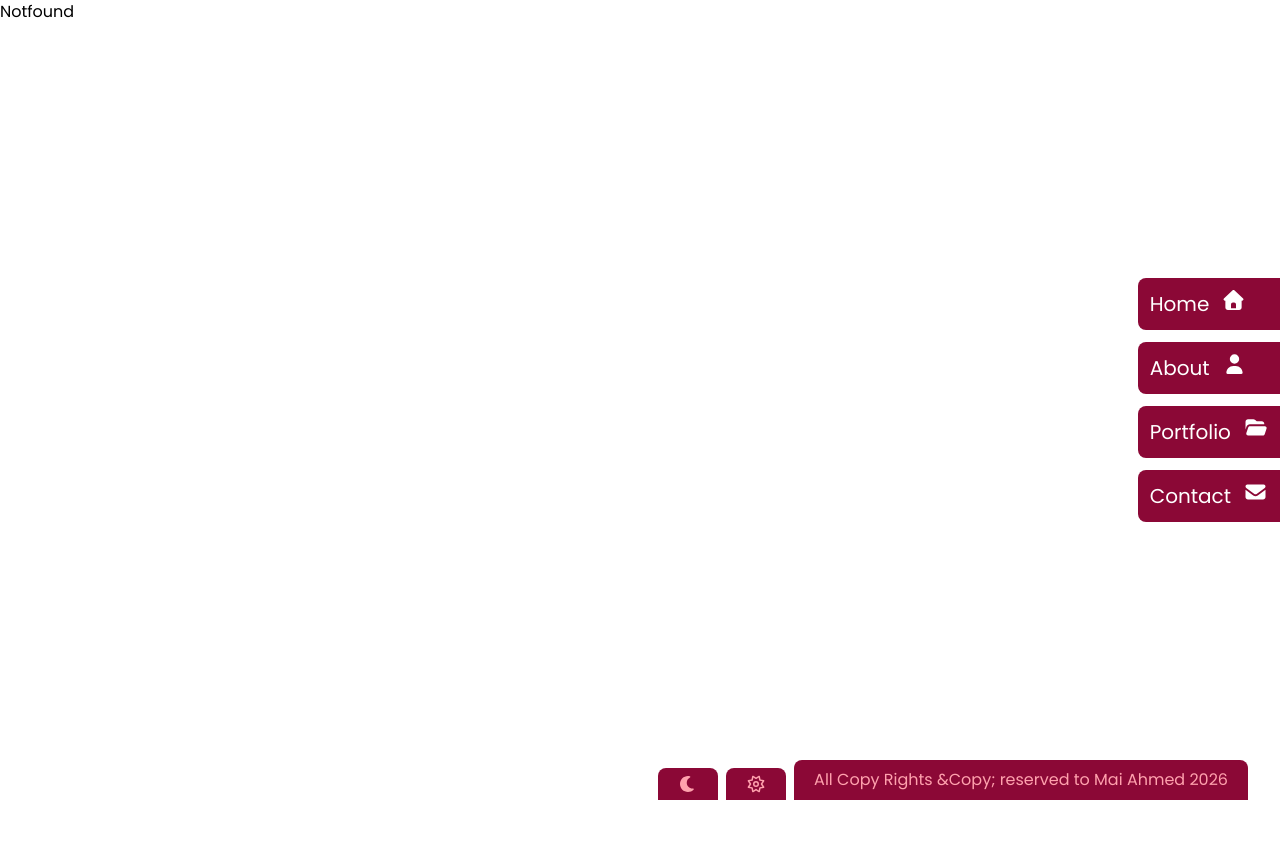
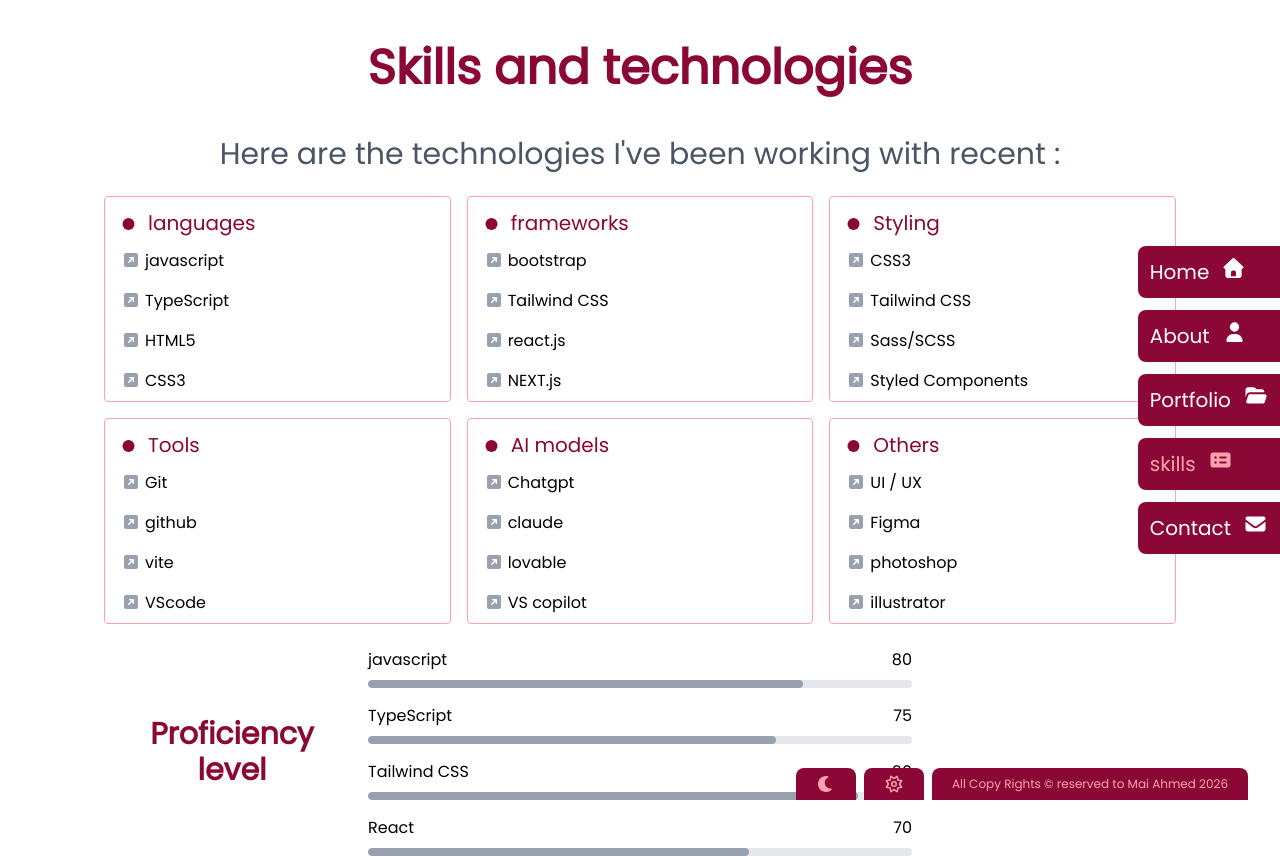
Before and after one commit to maioia/portfolio1, a React (Vite) app: page /skills in a window 1280 px wide. Before the commit the page ends 800 px from the top, so only its background shows below. Built offline with nearby package versions, Linux system fonts and the light colour scheme.

Commit message:
add skills page

```diff
--- a/src/App.jsx
+++ b/src/App.jsx
@@ -5,6 +5,7 @@
 import Contact from "./pages/Contact/Contact";
 import AppLayout from "./Components/AppLayout/AppLayout";
 import NotFound from "./pages/NotFound/NotFound";
+import MySkills from "./pages/MySkills/MySkills";
 function App() {
   const router = createBrowserRouter([
     {
@@ -22,6 +23,10 @@
         {
           path: "portfolio",
           element: <Portfolio />,
+        },
+        {
+          path: "skills",
+          element: <MySkills />,
         },
         {
           path: "contact",
--- a/src/Components/Footer/Footer.jsx
+++ b/src/Components/Footer/Footer.jsx
@@ -7,15 +7,15 @@
       <main className="container flex justify-end items-end gap-x-2 fixed inset-y-0 right-0 ">
         <FontAwesomeIcon
           icon={faMoon}
-          className="lg:text-md px-5 py-2 rounded-t-lg bg-rose-900 text-rose-300"
+          className="lg:text-md px-2 lg:px-5 py-1 lg:py-2 rounded-t-lg bg-rose-900 text-rose-300"
         />
         <FontAwesomeIcon
           icon={faSun}
-          className="lg:text-md px-5 py-2 rounded-t-lg bg-rose-900 text-rose-300"
+          className="lg:text-md px-2 lg:px-5 py-1 lg:py-2 rounded-t-lg bg-rose-900 text-rose-300"
         />
 
-        <span className="lg:text-md px-5 py-2 rounded-t-lg bg-rose-900 text-rose-300">
-          All Copy Rights &Copy; reserved to Mai Ahmed 2026
+        <span className="lg:text-md text-xs px-2 lg:px-5 py-1 lg:py-2 rounded-t-lg bg-rose-900 text-rose-300">
+          All Copy Rights &copy; reserved to Mai Ahmed 2026
         </span>
       </main>
     </>
--- a/src/Components/Navbar/Navbar.jsx
+++ b/src/Components/Navbar/Navbar.jsx
@@ -4,10 +4,10 @@
   faEnvelope,
   faFolderOpen,
   faHouse,
+  faRectangleList,
   faUser,
 } from "@fortawesome/free-solid-svg-icons";
 import { FontAwesomeIcon } from "@fortawesome/react-fontawesome";
-import React from "react";
 import { NavLink } from "react-router";
 
 export default function Navbar() {
@@ -83,8 +83,21 @@
                   } flex gap-3 hover:text-rose-300 transition-colors duration-200`;
                 }}
               >
-                <span>Portfolio</span>
+                <span className="">Portfolio</span>
                 <FontAwesomeIcon icon={faFolderOpen} />
+              </NavLink>
+            </li>
+            <li className="w-full rounded-s-lg h-1/2 bg-rose-900 p-3 text-white">
+              <NavLink
+                to={`skills`}
+                className={({ isActive }) => {
+                  return `${
+                    isActive ? "text-rose-300" : ""
+                  } flex gap-3 hover:text-rose-300 transition-colors duration-200`;
+                }}
+              >
+                <span>skills</span>
+                <FontAwesomeIcon icon={faRectangleList} />
               </NavLink>
             </li>
             <li className="w-full rounded-s-lg h-1/2 bg-rose-900 p-3 text-white">
--- /dev/null
+++ b/src/Components/ProgressBar/ProgressBar.jsx
@@ -0,0 +1,27 @@
+import { levels } from "../../Data.jsx";
+export default function ProgressBar() {
+  return (
+    <>
+      {levels.map(({ skillName, level }) => {
+        return (
+          <li key={skillName} className="">
+            <div className="space-y-2">
+              <div className="flex items-center justify-between">
+                <span className=" font-medium">{skillName}</span>
+                <span className="font-medium text-start font-bold">
+                  {level}
+                </span>
+              </div>
+              <div className="w-full bg-gray-200 rounded-full h-2 overflow-hidden">
+                <div
+                  className="bg-gray-400 h-2 rounded-full"
+                  style={{ width: `${level}%` }}
+                ></div>
+              </div>
+            </div>
+          </li>
+        );
+      })}
+    </>
+  );
+}
--- /dev/null
+++ b/src/Components/SkillCard/SkillCard.jsx
@@ -0,0 +1,60 @@
+import {
+  faCircle,
+  faSquareArrowUpRight,
+} from "@fortawesome/free-solid-svg-icons";
+import { skills } from "../../Data";
+import { FontAwesomeIcon } from "@fortawesome/react-fontawesome";
+export default function SkillCard() {
+  return (
+    <>
+      {skills.map(({ title, skill1, skill2, skill3, skill4 }, index) => {
+        return (
+          <li className="px-4 border-rose-300 border rounded m-2" key={index}>
+            <FontAwesomeIcon
+              icon={faCircle}
+              size="xs"
+              className="text-rose-900"
+            />
+            <span className="text-xl p-3 text-rose-900">{title}</span>
+            <ul className="*:pb-2 space-y-2">
+              <li className="">
+                <FontAwesomeIcon
+                  icon={faSquareArrowUpRight}
+                  className="me-1 text-gray-400"
+                />
+                {skill1}
+              </li>
+              <li>
+                <span>
+                  <FontAwesomeIcon
+                    icon={faSquareArrowUpRight}
+                    className="me-1 text-gray-400"
+                  />
+                  {skill2}
+                </span>
+              </li>
+              <li>
+                <span>
+                  <FontAwesomeIcon
+                    icon={faSquareArrowUpRight}
+                    className="me-1 text-gray-400"
+                  />
+                  {skill3}
+                </span>
+              </li>
+              <li>
+                <span>
+                  <FontAwesomeIcon
+                    icon={faSquareArrowUpRight}
+                    className="me-1 text-gray-400"
+                  />
+                  {skill4}
+                </span>
+              </li>
+            </ul>
+          </li>
+        );
+      })}
+    </>
+  );
+}
--- a/src/Data.jsx
+++ b/src/Data.jsx
@@ -50,52 +50,52 @@
 
 export const skills = [
   {
-    id: 1,
-    img: "img1",
-    title: "HTML",
-    level: "Advanced",
-    category: "category",
+    title: "languages",
+    skill1: "javascript",
+    skill2: "TypeScript",
+    skill3: "HTML5",
+    skill4: "CSS3",
   },
   {
-    id: 2,
-    img: "img1",
-    title: "HTML",
-    level: "Advanced",
-    category: "category",
+    title: "frameworks",
+    skill1: "bootstrap",
+    skill2: "Tailwind CSS",
+    skill3: "react.js",
+    skill4: "NEXT.js",
   },
   {
-    id: 3,
-    img: "img1",
-    title: "HTML",
-    level: "Advanced",
-    category: "category",
+    title: "Styling",
+    skill1: "CSS3",
+    skill2: "Tailwind CSS",
+    skill3: "Sass/SCSS",
+    skill4: "Styled Components",
   },
   {
-    id: 4,
-    img: "img1",
-    title: "HTML",
-    level: "Advanced",
-    category: "category",
+    title: "Tools",
+    skill1: "Git",
+    skill2: "github",
+    skill3: "vite",
+    skill4: "VScode",
   },
   {
-    id: 5,
-    img: "img1",
-    title: "HTML",
-    level: "Advanced",
-    category: "category",
+    title: "AI models",
+    skill1: "Chatgpt",
+    skill2: "claude",
+    skill3: "lovable",
+    skill4: "VS copilot",
   },
   {
-    id: 6,
-    img: "img1",
-    title: "HTML",
-    level: "Advanced",
-    category: "category",
-  },
-  {
-    id: 7,
-    img: "img1",
-    title: "HTML",
-    level: "Advanced",
-    category: "category",
+    title: "Others",
+    skill1: "UI / UX ",
+    skill2: "Figma",
+    skill3: "photoshop",
+    skill4: "illustrator",
   },
 ];
+
+export const levels = [
+  { skillName: "javascript", level: 80 },
+  { skillName: "TypeScript", level: 75 },
+  { skillName: "Tailwind CSS", level: 90 },
+  { skillName: "React", level: 70 },
+];
--- a/src/index.css
+++ b/src/index.css
@@ -14,7 +14,7 @@
 }
 
 @utility container {
-  @apply mx-auto px-4 sm:px-6 lg:px-8 max-w-6xl min-h-screen flex items-center;
+  @apply mx-auto px-4 sm:px-6 lg:px-8 max-w-6xl min-h-screen items-center;
 }
 
 @layer component {
@@ -25,4 +25,11 @@
   .form-control {
     @apply px-3 py-2 rounded-md border border-red-500;
   }
+
+  .head-style {
+    @apply text-center my-5 lg:text-5xl p-6 font-extrabold;
+  }
+  .sub-head-style {
+    @apply text-gray-600 text-3xl;
+  }
 }
--- a/src/pages/About/About.jsx
+++ b/src/pages/About/About.jsx
@@ -9,13 +9,13 @@
   return (
     <>
       <main className="container">
-        <section className="">
-          <h2 className="section-title text-center my-5 lg:text-5xl p-6 font-extrabold">
+        <section className="about">
+          <h2 className="section-title head-style">
             About <span className="text-rose-900">Me</span>
           </h2>
           <div className="grid grid-cols-2">
             <div className="">
-              <h3 className="p-4 text-rose-900 text-2xl">personal infos</h3>
+              <h3 className="p-4 text-rose-900 text-3xl">personal infos</h3>
               <ul className="">
                 <PersonalInfo />
               </ul>
--- a/src/pages/Home/Home.jsx
+++ b/src/pages/Home/Home.jsx
@@ -20,14 +20,14 @@
             </h1>
             <div className="space-y-5">
               <p className="heading-description lg:text-3xl font-semibold">
-                frontEnd React.js developer 👩‍💻
+                I build things for the web. 👩‍💻
               </p>
               <p className="home-description lg:text-xl md:text-lg leading-7 lg:w-xl">
-                A front-end developer is a software professional who creates the
-                user-facing part of websites and web applications. I am an
-                Experienced Frontend Developer specializing in SPA web
-                applications. I have an eye for detail and can utilize
-                innovative skills in designing.
+                I'm a frontend developer specializing in building exceptional
+                digital experiences. Currently focused on creating accessible,
+                performant, and beautiful web applications. I am Frontend
+                Developer specializing in SPA web applications. I have an eye
+                for detail and can utilize innovative skills in designing.
               </p>
             </div>
             <Link
--- /dev/null
+++ b/src/pages/MySkills/MySkills.jsx
@@ -0,0 +1,33 @@
+import ProgressBar from "../../Components/ProgressBar/ProgressBar";
+import SkillCard from "../../Components/SkillCard/SkillCard";
+export default function MySkills() {
+  return (
+    <>
+      <main className="container">
+        <div className="title text-center">
+          <span className="head-style text-rose-900">
+            Skills and technologies
+          </span>
+          <p className="sub-head-style">
+            Here are the technologies I've been working with recent :
+          </p>
+        </div>
+        <section className="Skills-body">
+          <div className="skill-card">
+            <ul className="grid lg:grid-cols-3 my-4">
+              <SkillCard />
+            </ul>
+          </div>
+          <div className="proficiency-level grid lg:grid-cols-4">
+            <div className="p-4 lg:text-3xl text-rose-900 flex items-center text-center font-semibold">
+              <span>Proficiency level</span>
+            </div>
+            <ul className="space-y-4 col-span-2">
+              <ProgressBar />
+            </ul>
+          </div>
+        </section>
+      </main>
+    </>
+  );
+}
```
